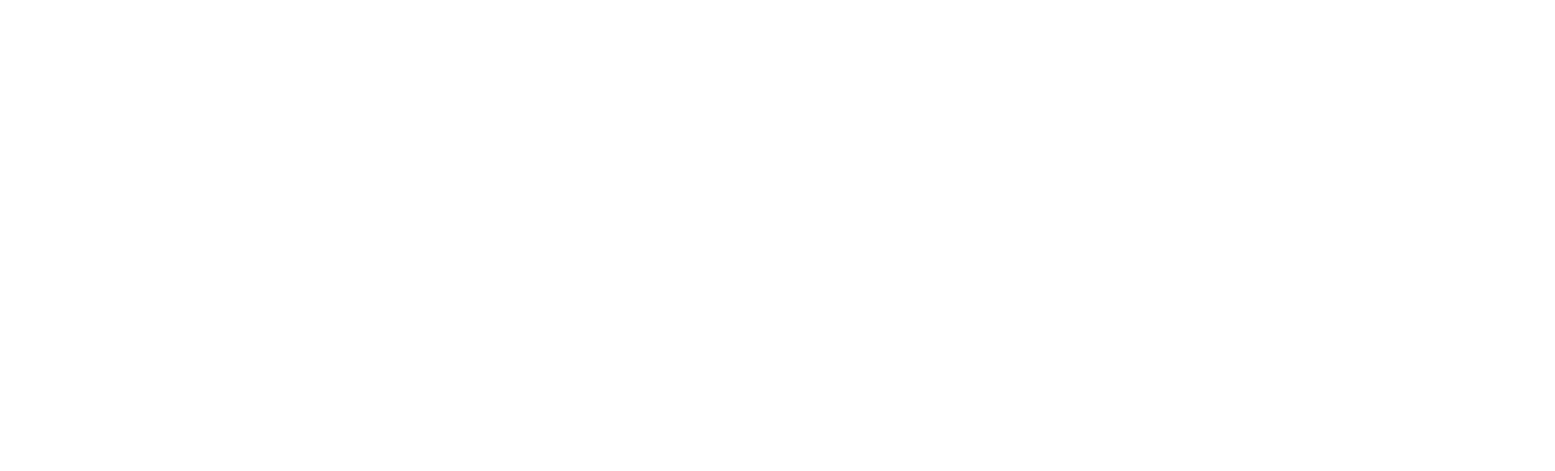
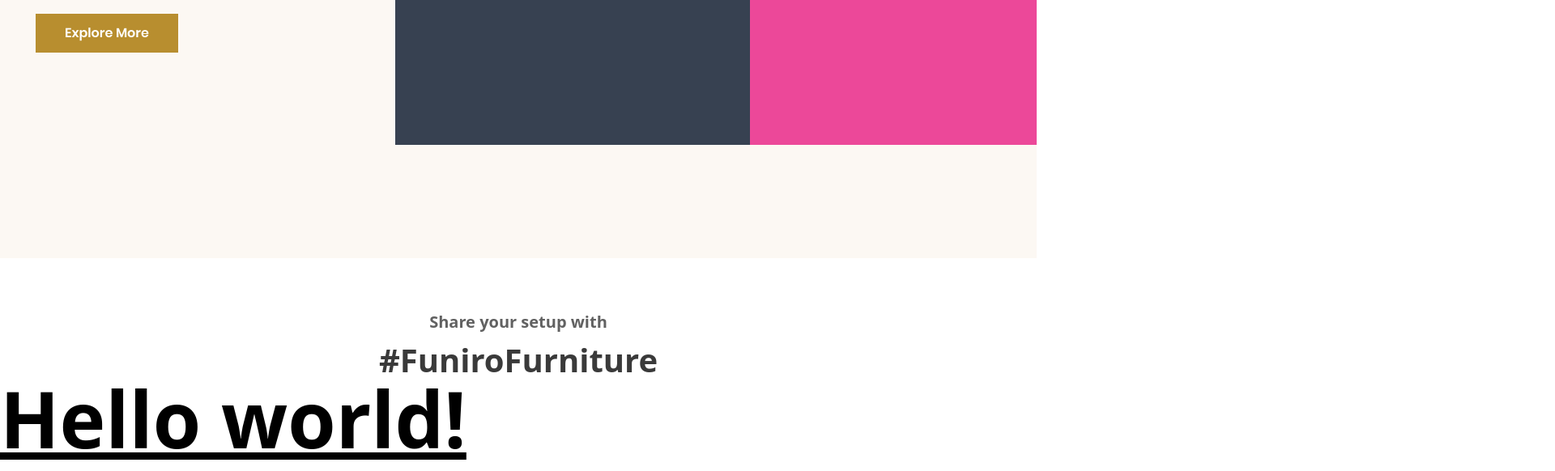
Before and after one commit to hlushko01/my-store, a SvelteKit app: page / in a window 1280 px wide. Shown: the part 2325-2907 px from the top of the page at 81% size, 1920 px wide, since content can reach past the window. Before the commit the page ends 2337 px from the top, so only its background shows below. Built offline with nearby package versions, Linux system fonts and the light colour scheme; no server answers.

Commit message:
added furniro section

```diff
--- /dev/null
+++ b/src/home/Furniro.svelte
@@ -0,0 +1,22 @@
+<script>
+    import Container from "../html-components/Container.svelte";
+</script>
+
+<section>
+    <div class="furniro">
+        <Container>
+            <div class="furniro__body pt-16">
+                <div class="text-center text-p20 font-semibold leading-normal text-c61 mb-2">
+                    Share your setup with
+                </div>
+                <div class="text-center text-p40 leading-lh120 font-bold text-c3A">
+                    #FuniroFurniture
+                </div>
+            </div>
+        </Container>
+    </div>
+</section>
+
+<style>
+
+</style>
--- a/src/home/Rooms.svelte
+++ b/src/home/Rooms.svelte
@@ -14,6 +14,7 @@
     const swiper = new Swiper('.swiper-container', {
         slidesPerView: 2,
         slidesPerGroup: 1,
+        pagination: true,
     });
   });
 </script>
@@ -23,7 +24,7 @@
     <div class="rooms">
         <div class="rooms__body p-11">
             <Container>
-                <div class="flex flex-row">
+                <div class="flex flex-row items-center">
                     <div class="rooms__left-content max-w-md mr-11">
                         <div class="mb-2">
                             <div class="p40 font-bold font-poppins text-p40 text-c3A">50+ Beautiful rooms inspiration</div>
@@ -39,11 +40,11 @@
                     </div>
                     <div>
                         <!-- Slider main container -->
-                        <div class="swiper-container overflow-hidden pr-9">
+                        <div class="swiper-container max-w-md pr-9 overflow-hidden">
                         <!-- Additional required wrapper -->
                             <div class="swiper-wrapper">
                                 <!-- Slides -->
-                                <div class="swiper-slide bg-gray-700">Slide 1</div>
+                                <div class="swiper-slide  bg-gray-700">Slide 1</div>
                                 <div class="swiper-slide bg-pink-500">Slide 2</div>
                                 <div class="swiper-slide bg-blue-600">Slide 3</div>
                                 <div class="swiper-slide"></div>
@@ -59,17 +60,32 @@
 <style>
     .rooms{
         background: #FCF8F3;
+        overflow-x: hidden;
     }
     .rooms__left-content{
         min-width: 400px;
     }
 
     .swiper-container {
-        width: 70%;
+        width: 100%;
         height: 100%;
-        max-width: 70%;
+        max-width: 100%;
     }
     .swiper-wrapper{
         width: 100%;
+        max-width: 876px;
     }
+
+    .swiper-slide{
+        /*max-width: 404px;*/
+        aspect-ratio: 372/486;
+        margin-bottom: 96px;
+    }
+
+    .swiper-slide-active{
+        aspect-ratio: 484/582;
+        margin-bottom: 0px;
+    }
+
+
 </style>
--- a/src/routes/+page.svelte
+++ b/src/routes/+page.svelte
@@ -5,6 +5,7 @@
     import Range from "../home/Range.svelte";
     import ProductSection from "../home/ProductSection.svelte";
     import Rooms from "../home/Rooms.svelte";
+    import Furniro from "../home/Furniro.svelte";
   </script>
 
 
@@ -13,6 +14,7 @@
 <Range />
 <ProductSection />
 <Rooms />
+<Furniro></Furniro>
 
 
 
```
